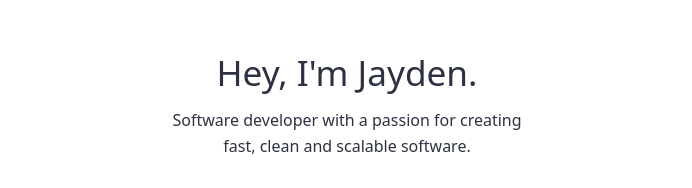
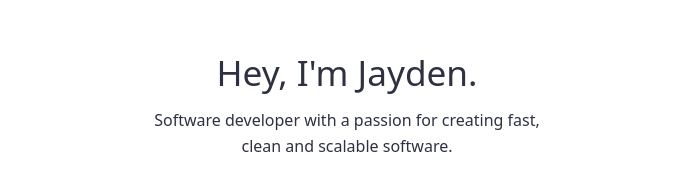
Before and after one commit to jaydenweaver/jaydenweaver.github.io, a plain HTML site: page index.html in a window 1280 px wide. Shown: the part 183-371 px from the top of the page, without its empty margins (293-985 px from the left). Drawn offline with Linux system fonts and the light colour scheme.

Commit message:
p sizing

```diff
--- a/index.html
+++ b/index.html
@@ -51,7 +51,7 @@
       max-width: 25rem;
       text-align: center;
       margin-top: 0;
-      max-width: min(30vw, 25rem)
+      max-width: min(60vw, 25rem)
     }
 
     ul {
```
